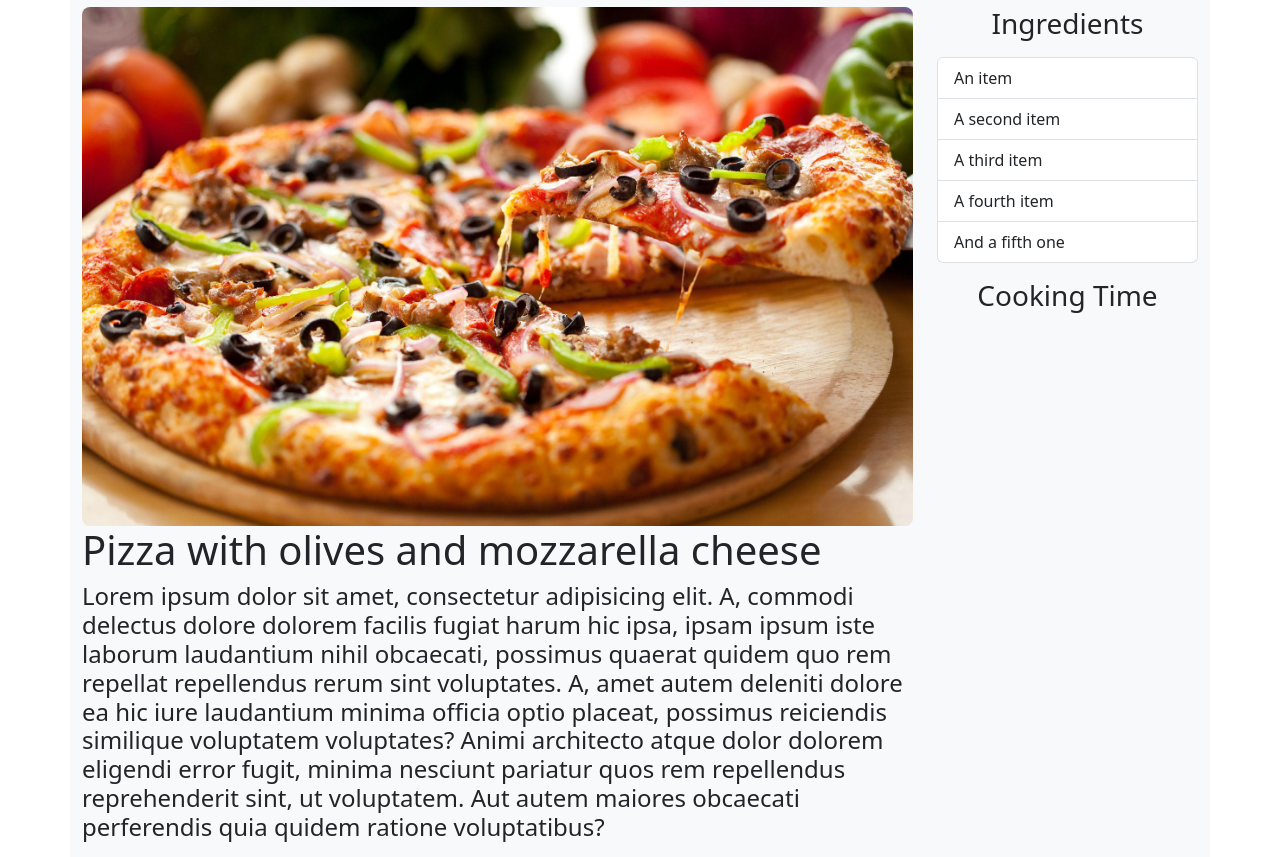
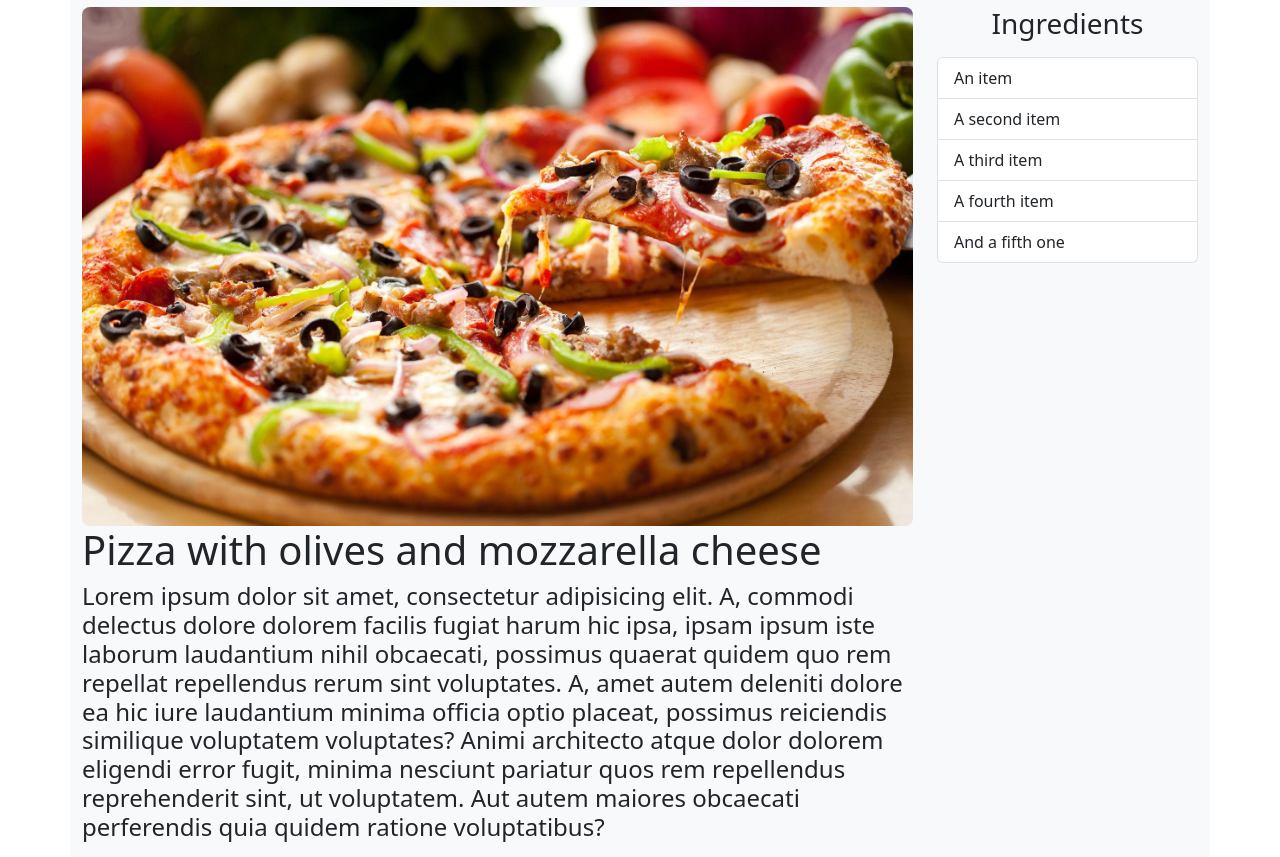
Before and after one commit to FCTL3314/SpecialRecipe, a Django app: template templates/recipe/recipe_description.html in a window 1280 px wide. Shown: the part 61-918 px from the top of the page. Run offline with Django 4.2, Linux system fonts and the light colour scheme; the template is opened without the code that fills it, so the values that code supplies are empty.

Commit message:
remove cooking time div

```diff
--- a/templates/recipe/recipe_description.html
+++ b/templates/recipe/recipe_description.html
@@ -97,9 +97,6 @@
                             <li class="list-group-item text-truncate">And a fifth one</li>
                         </ul>
                     </div>
-                    <div class="mb-3">
-                        <h3 class="text-center">Cooking Time</h3>
-                    </div>
                 </div>
             </div>
     </div>
```
